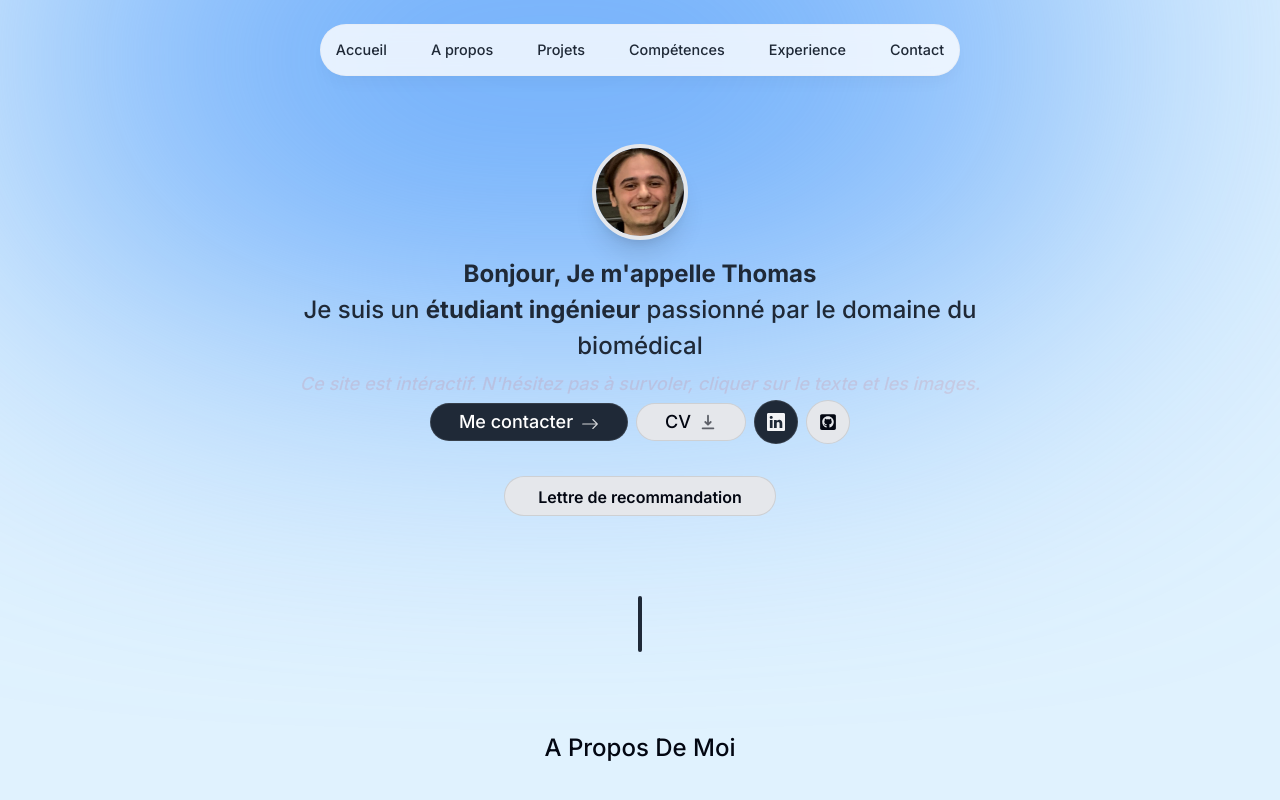
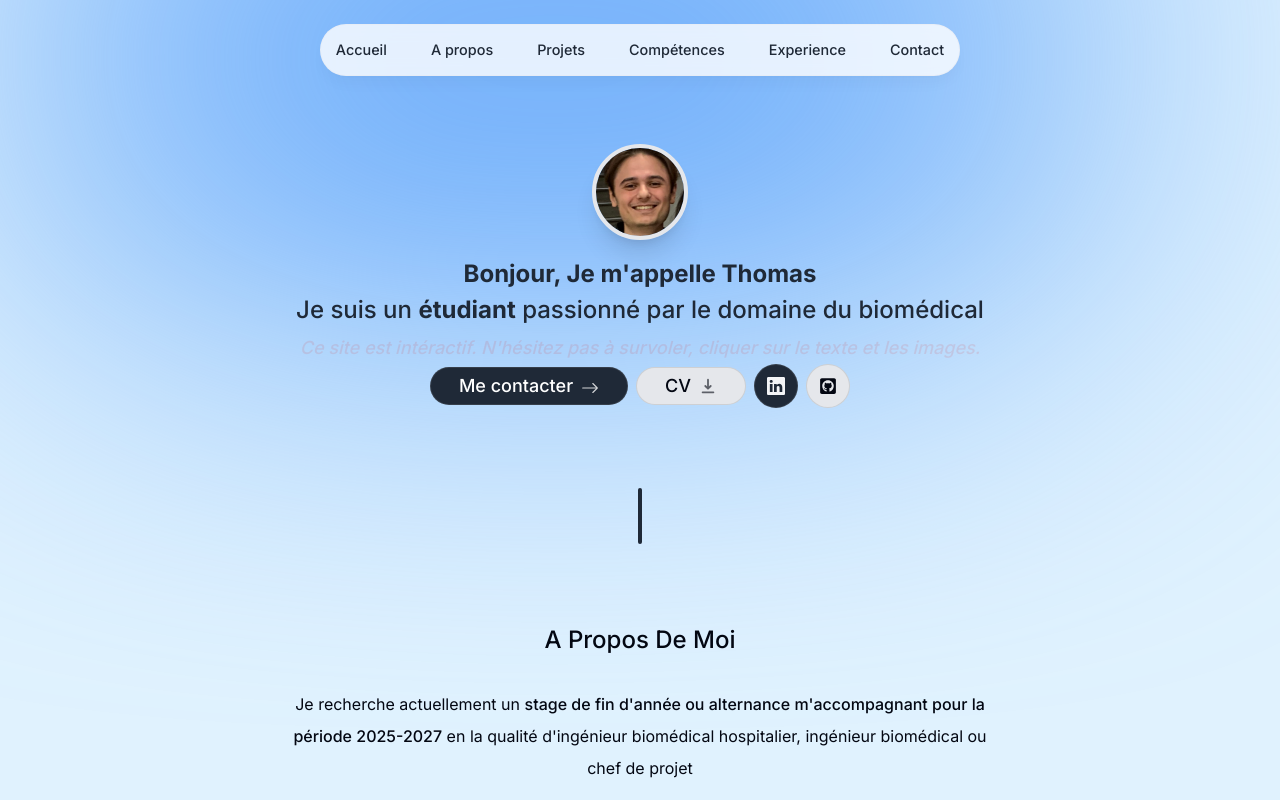
Before and after one commit to zalixzy/portfolio, a Next.js app: page / in a window 1280 px wide. Shown: the top 800 px of the page. Built offline with nearby package versions, Linux system fonts and the light colour scheme; no server answers.

Commit message:
Lettre de reco en commentaires

```diff
--- a/components/intro.tsx
+++ b/components/intro.tsx
@@ -53,7 +53,7 @@ import { FaGithubSquare } from 'react-icons/fa';
             {/* {t('I am a')} */}
             {" "}Je suis un{" "}
             <span className="font-bold">
-              étudiant ingénieur
+              étudiant
               {/* {t('student')} */}
             </span>{" "}
             passionné par le domaine du biomédical
@@ -106,7 +106,7 @@ import { FaGithubSquare } from 'react-icons/fa';
             </a>
 
           </motion.div>
-         <motion.div initial ={{opacity:0, scale: 0}}
+         {/* <motion.div initial ={{opacity:0, scale: 0}}
                   animate= {{opacity:1, scale:1}}
                   transition={{ type: "tween", duration: 0.2 }}
                   >
@@ -116,7 +116,7 @@ import { FaGithubSquare } from 'react-icons/fa';
             href="/recommandation_f.pdf" download>
             Lettre de recommandation
           </a>
-          </motion.div>
+          </motion.div> */}
 
 
 
```
